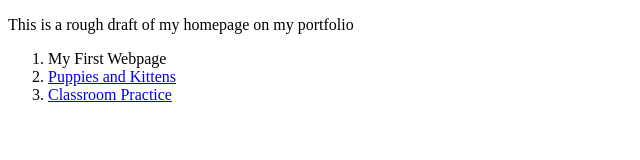
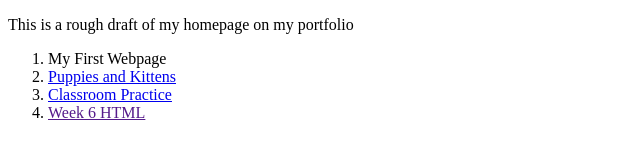
Before and after one commit to Serinahwold/intro-to-web, a plain HTML site: page index.html in a window 1280 px wide. Shown: the whole page, without its empty margins (0-640 px from the left). Drawn offline with Linux system fonts and the light colour scheme.

Commit message:
Update index.html

```diff
--- a/index.html
+++ b/index.html
@@ -13,6 +13,7 @@
         <li>My First Webpage </li>
         <li><a href="homework3/kittensorpuppie.html">Puppies and Kittens</a></li>
         <li><a href="classwork/kitten.html">Classroom Practice</a></li>
+        <li><a href="">Week 6 HTML</a></li>
 
     </ol>
 
```
